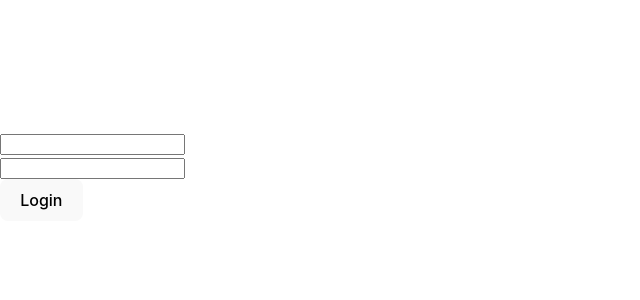
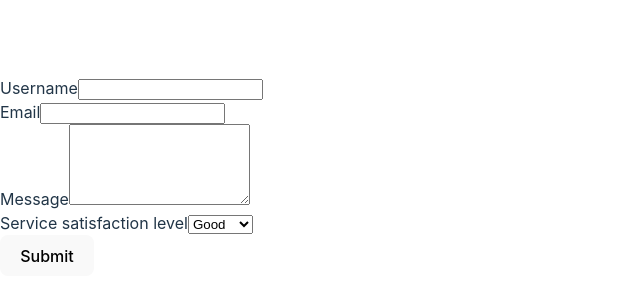
Before and after one commit to KristinaHranovska/test-app, a React (Vite) app: page / in a window 1280 px wide. Shown: the part 224-524 px from the top of the page, without its empty margins (0-640 px from the left). Built offline with nearby package versions, Linux system fonts and the light colour scheme.

Commit message:
update 3

```diff
--- a/package.json
+++ b/package.json
@@ -10,9 +10,11 @@
     "preview": "vite preview"
   },
   "dependencies": {
+    "formik": "^2.4.5",
     "react": "^18.2.0",
     "react-dom": "^18.2.0",
-    "react-icons": "^5.0.1"
+    "react-icons": "^5.0.1",
+    "yup": "^1.3.3"
   },
   "devDependencies": {
     "@types/react": "^18.2.55",
--- a/src/components/App.jsx
+++ b/src/components/App.jsx
@@ -102,9 +102,10 @@
 // };
 
 // export default App;
-import LoginForm from "./Product";
+
+import FeedbackForm from "./Product";
 const App = () => {
-  return <LoginForm />;
+  return <FeedbackForm />;
 };
 
 export default App;
--- a/src/components/Product.jsx
+++ b/src/components/Product.jsx
@@ -1,8 +1,6 @@
 // const LoginForm = ({ onSubmit }) => {
 //   const handleSubmit = (evt) => {
 //     evt.preventDefault();
-
-import { useState } from "react";
 
 //     const form = evt.target;
 //     const { login, password } = form.elements;
@@ -93,11 +91,11 @@
 
 // export default LangSwitcher;
 
-const LoginForm = () => {
-  const [values, setValues] = useState({
-    login: "",
-    password: "",
-  });
+// const LoginForm = () => {
+//   const [values, setValues] = useState({
+//     login: "",
+//     password: "",
+//   });
 
 // const handleLoginChange = (evt) => {
 //   setValues({
@@ -113,42 +111,120 @@
 //   });
 // };
 
-  const handleChange = (evt) => {
-    setValues({
-      ...values,
-      [evt.target.name]: evt.target.value,
+//   const handleChange = (evt) => {
+//     setValues({
+//       ...values,
+//       [evt.target.name]: evt.target.value,
+//     });
+//   };
+
+//   const handleSumit = (evt) => {
+//     evt.preventDefault();
+//     console.log(values);
+
+//     // Очищаємо форму
+//     setValues({
+//       login: "",
+//       password: "",
+//     });
+//   };
+
+//   return (
+//     <form onSubmit={handleSumit}>
+//       <input
+//         type="text"
+//         name="login"
+//         value={values.login}
+//         onChange={handleChange}
+//       />
+//       <br />
+//       <input
+//         type="password"
+//         name="password"
+//         value={values.password}
+//         onChange={handleChange}
+//       />
+//       <br />
+//       <button type="submit">Login</button>
+//     </form>
+//   );
+// };
+// export default LoginForm;
+
+import { Formik, Form, Field, ErrorMessage } from "formik";
+import { useId } from "react";
+import * as Yup from "yup";
+
+const FeedbackSchema = Yup.object().shape({
+  username: Yup.string()
+    .min(2, "Too Short!")
+    .max(50, "Too Long!")
+    .required("Required"),
+  email: Yup.string().email("Must be a valid email!").required("Required"),
+  message: Yup.string()
+    .min(3, "Too short")
+    .max(256, "Too long")
+    .required("Required"),
+  level: Yup.string().oneOf(["good", "neutral", "bad"]).required("Required"),
 });
+
+const initialValues = {
+  username: "",
+  email: "",
+  message: "",
+  level: "good",
 };
 
-  const handleSumit = (evt) => {
-    evt.preventDefault();
+const FeedbackForm = () => {
+  const nameFieldId = useId();
+  const emailFieldId = useId();
+  const msgFieldId = useId();
+  const levelFieldId = useId();
+
+  const handleSubmit = (values, actions) => {
     console.log(values);
-
-    // Очищаємо форму
-    setValues({
-      login: "",
-      password: "",
-    });
+    actions.resetForm();
   };
 
   return (
-    <form onSubmit={handleSumit}>
-      <input
-        type="text"
-        name="login"
-        value={values.login}
-        onChange={handleChange}
-      />
-      <br />
-      <input
-        type="password"
-        name="password"
-        value={values.password}
-        onChange={handleChange}
-      />
-      <br />
-      <button type="submit">Login</button>
-    </form>
+    <Formik
+      initialValues={initialValues}
+      onSubmit={handleSubmit}
+      validationSchema={FeedbackSchema}
+    >
+      <Form>
+        <div>
+          <label htmlFor={nameFieldId}>Username</label>
+          <Field type="text" name="username" id={nameFieldId} />
+          <ErrorMessage name="username" as="span" />
+        </div>
+
+        <div>
+          <label htmlFor={emailFieldId}>Email</label>
+          <Field type="email" name="email" id={emailFieldId} />
+          <ErrorMessage name="email" as="span" />
+        </div>
+
+        <div>
+          <label htmlFor={msgFieldId}>Message</label>
+          <Field as="textarea" name="message" id={msgFieldId} rows="5" />
+          <ErrorMessage name="message" as="span" />
+        </div>
+
+        <div>
+          <label htmlFor={levelFieldId}>Service satisfaction level</label>
+          <Field as="select" name="level" id={levelFieldId}>
+            <option value="good">Good</option>
+            <option value="neutral">Neutral</option>
+            <option value="bad">Bad</option>
+          </Field>
+          <ErrorMessage name="level" as="span" />
+        </div>
+
+        <button type="submit">Submit</button>
+      </Form>
+    </Formik>
   );
 };
-export default LoginForm;
+
+export default FeedbackForm;
```
Also changed, not shown: 1 other file (tests, documents, lock files or other folders). Lines whose indentation alone changed are shown as unchanged.
